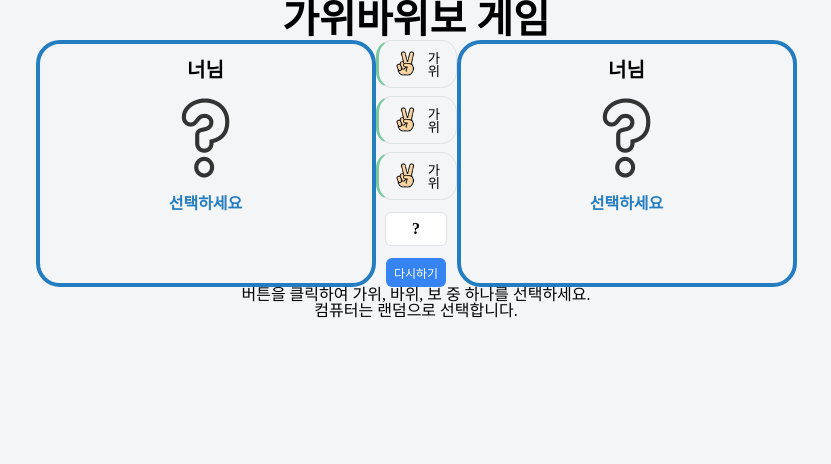
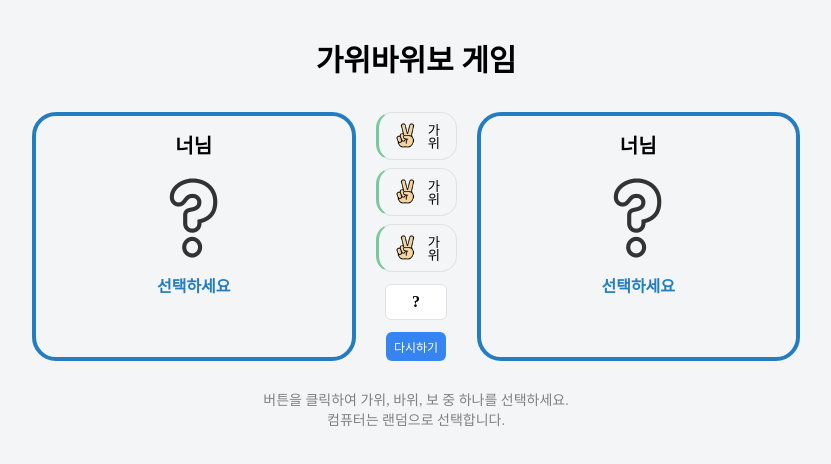
Before and after one commit to yyeonkim/ureca-rock-sicssors-paper, a React (Vite) app: page / in a window 1280 px wide. Shown: the top 464 px of the page, without its empty margins (224-1055 px from the left). Built offline with nearby package versions, Linux system fonts and the light colour scheme.

Commit message:
style: global style 수정

```diff
--- a/src/App.jsx
+++ b/src/App.jsx
@@ -8,6 +8,7 @@ function App() {
       <header>
         <h1>가위바위보 게임</h1>
       </header>
+
       <main className={styles.mw}>
         <Card />
         <section className={styles.buttons}>
@@ -21,6 +22,7 @@ function App() {
         </section>
         <Card />
       </main>
+
       <footer>
         <p>
           버튼을 클릭하여 가위, 바위, 보 중 하나를 선택하세요.
--- a/src/css/App.module.css
+++ b/src/css/App.module.css
@@ -22,6 +22,7 @@
 .result {
   width: 6rem;
   border-radius: 0.6rem;
+  padding: 0.6rem 0;
   text-align: center;
 }
 
@@ -29,13 +30,11 @@
   background-color: var(--blue-300);
   color: white;
   font-size: 1.2rem;
-  padding: 0.6rem 0;
   cursor: pointer;
 }
 
 .result {
   background-color: white;
   border: 1px solid var(--neutral-50);
-  padding: 0.8rem 0;
   font-weight: 600;
 }
--- a/src/index.css
+++ b/src/index.css
@@ -23,6 +23,8 @@
 body {
   font-size: 1.6rem;
   background-color: var(--neutral-100);
+  line-height: 1.4;
+  padding-top: 4rem;
 }
 
 a {
@@ -42,10 +44,21 @@ footer {
 
 header h1 {
   font-weight: 700;
-  font-size: 4rem;
+  font-size: 3rem;
+  margin-bottom: 3rem;
 }
 
 main {
   display: flex;
   justify-content: center;
+  gap: 2rem;
 }
+
+footer {
+  margin-top: 3rem;
+}
+
+footer p {
+  font-size: 1.4rem;
+  color: gray;
+}
```
